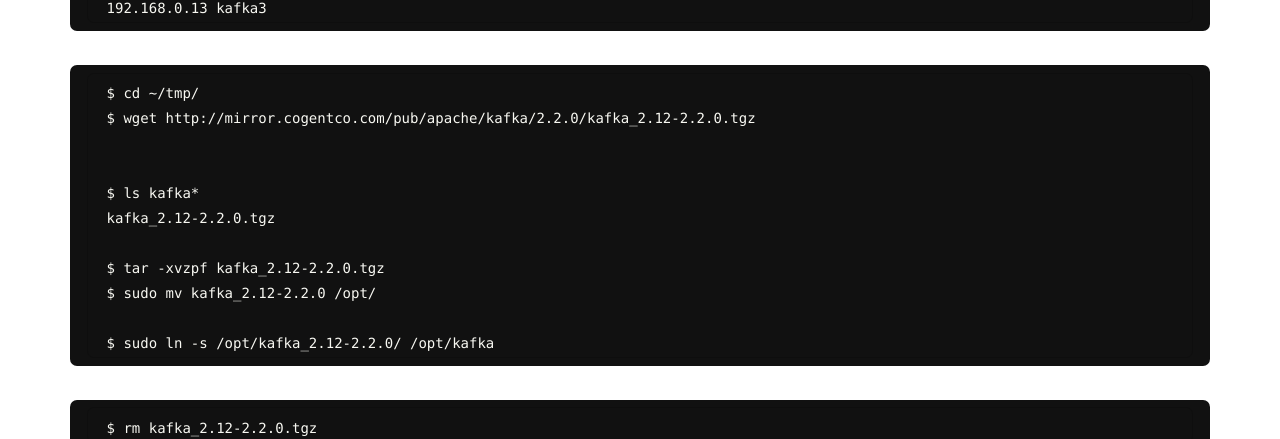
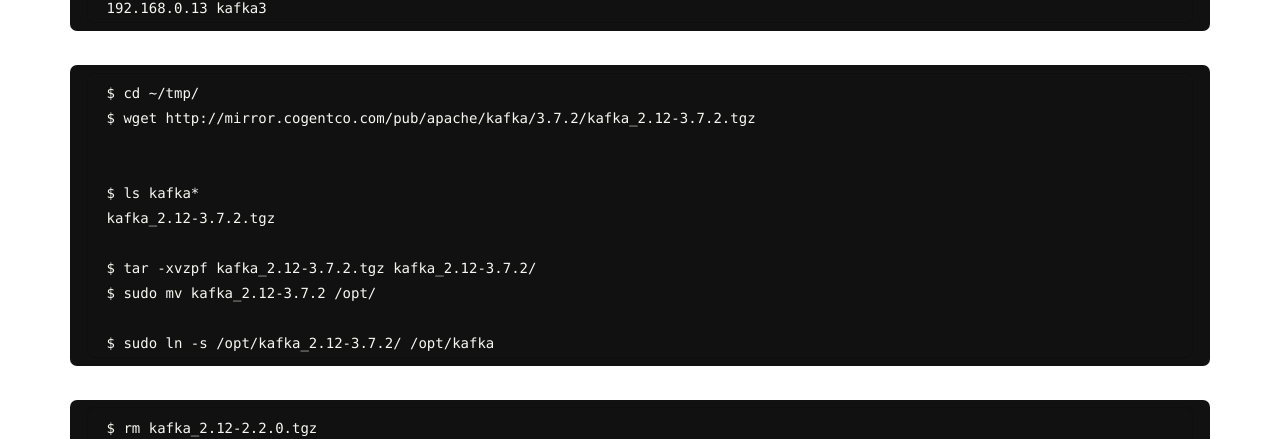
Before and after one commit to webmakaka/javadev.org, a Jekyll site: the page built from website/01-docs/07-messaging/01-kafka/01-setup/00-index.md, in a window 1280 px wide and 900 px high, scrolled down 4215 px. Shown: the part 175-614 px from the top of the window. Built offline with Jekyll 4.4.1, drawn with Linux system fonts in a browser that asks for light colours.

Commit message:
Update 00-index.md

````diff
--- a/website/01-docs/07-messaging/01-kafka/01-setup/00-index.md
+++ b/website/01-docs/07-messaging/01-kafka/01-setup/00-index.md
@@ -216,17 +216,19 @@
 
 <br/>
 
-    $ cd ~/tmp/
-    $ wget http://mirror.cogentco.com/pub/apache/kafka/2.2.0/kafka_2.12-2.2.0.tgz
+```
+$ cd ~/tmp/
+$ wget http://mirror.cogentco.com/pub/apache/kafka/3.7.2/kafka_2.12-3.7.2.tgz
 
 
-    $ ls kafka*
-    kafka_2.12-2.2.0.tgz
+$ ls kafka*
+kafka_2.12-3.7.2.tgz
 
-    $ tar -xvzpf kafka_2.12-2.2.0.tgz
-    $ sudo mv kafka_2.12-2.2.0 /opt/
+$ tar -xvzpf kafka_2.12-3.7.2.tgz kafka_2.12-3.7.2/
+$ sudo mv kafka_2.12-3.7.2 /opt/
 
-    $ sudo ln -s /opt/kafka_2.12-2.2.0/ /opt/kafka
+$ sudo ln -s /opt/kafka_2.12-3.7.2/ /opt/kafka
+```
 
 <br/>
 
````
